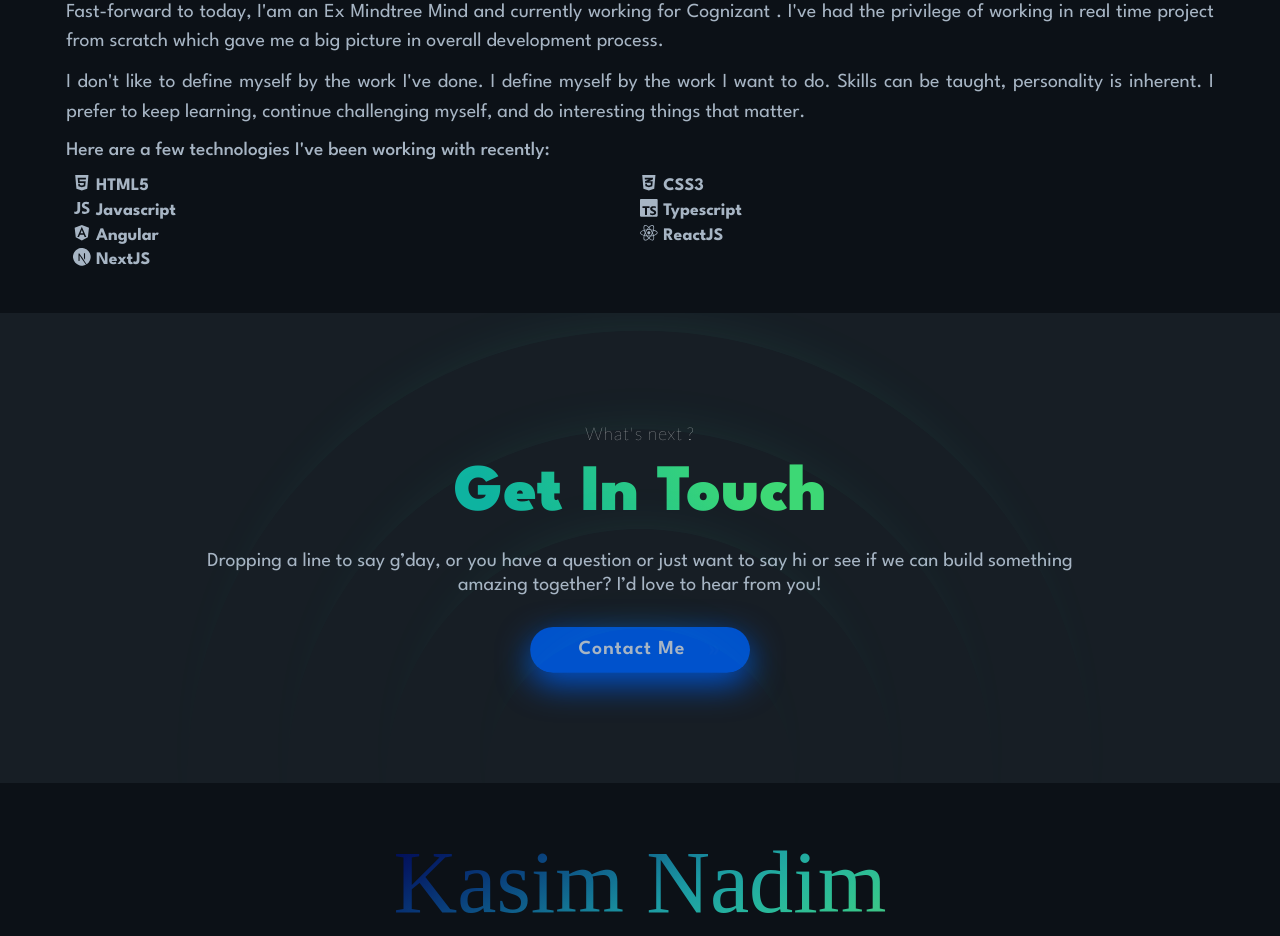
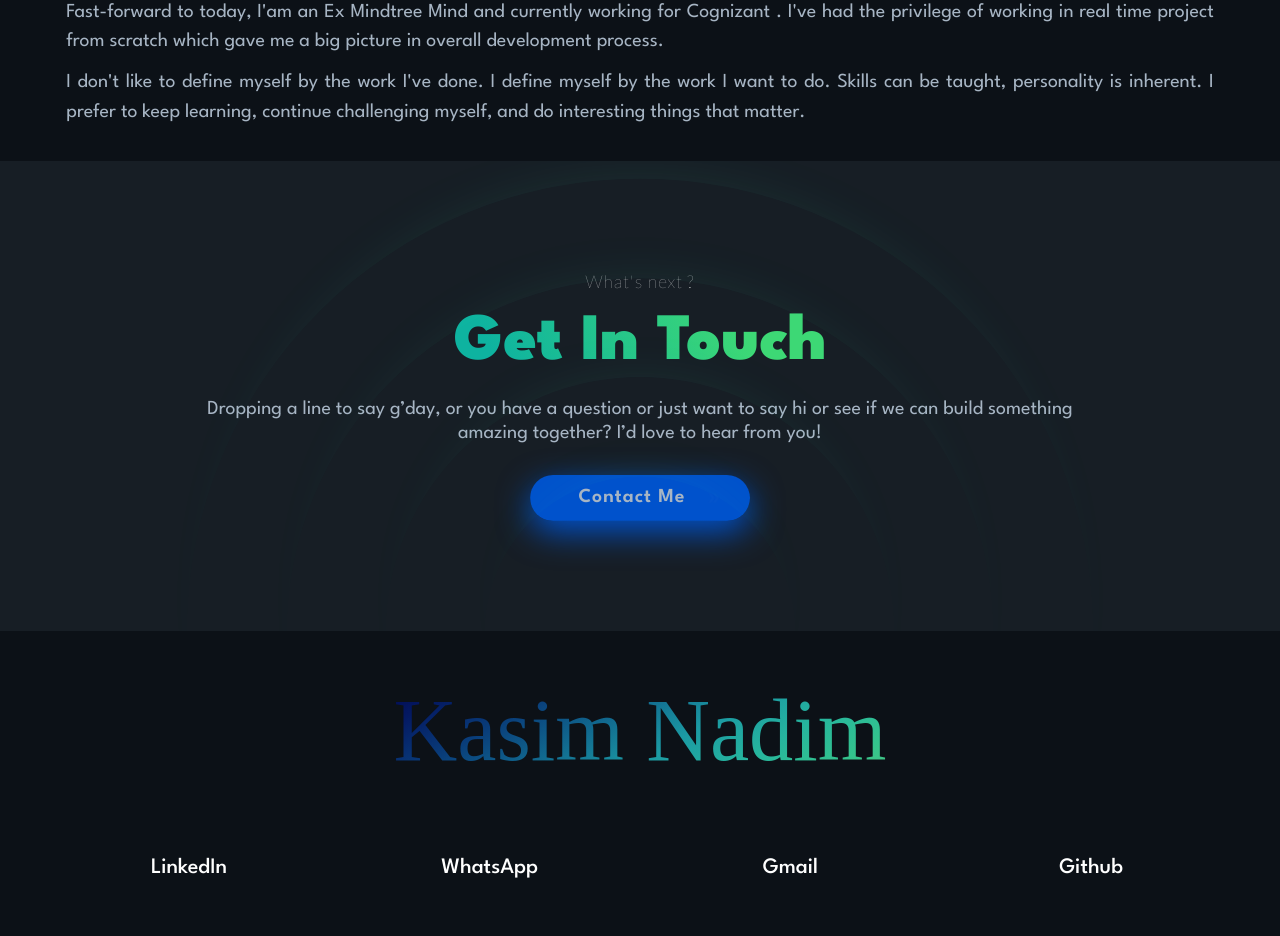
Before and after one commit to kasimnadim6/portfolio, a Next.js app: page / in a window 1280 px wide. Shown: the part 1080-2016 px from the top of the page. Built offline with nearby package versions, Linux system fonts and the light colour scheme; a web font is replaced by a local one.

Commit message:
technologies texts removed

```diff
--- a/components/About/About.module.scss
+++ b/components/About/About.module.scss
@@ -34,20 +34,6 @@
         text-decoration: none;
         font-weight: 500;
       }
-      .known-technologies {
-        ul {
-          padding: 0.6rem;
-          display: flex;
-          flex-wrap: wrap;
-          li {
-            list-style: none;
-            font-size: 1.6rem;
-            line-height: 1.4;
-            font-weight: bold;
-            width: 50%;
-          }
-        }
-      }
     }
   }
 }
--- a/components/About/About.tsx
+++ b/components/About/About.tsx
@@ -1,40 +1,6 @@
 import styles from './About.module.scss';
-import { FaHtml5, FaCss3Alt, FaAngular, FaReact } from 'react-icons/fa';
-import { IoLogoJavascript } from 'react-icons/io';
-import { SiTypescript, SiNextdotjs } from 'react-icons/si';
 
 const About = () => {
-  const technologies = [
-    {
-      name: 'HTML5',
-      icon: <FaHtml5 />,
-    },
-    {
-      name: 'CSS3',
-      icon: <FaCss3Alt />,
-    },
-    {
-      name: 'Javascript',
-      icon: <IoLogoJavascript />,
-    },
-    {
-      name: 'Typescript',
-      icon: <SiTypescript />,
-    },
-    {
-      name: 'Angular',
-      icon: <FaAngular />,
-    },
-    {
-      name: 'ReactJS',
-      icon: <FaReact />,
-    },
-
-    {
-      name: 'NextJS',
-      icon: <SiNextdotjs />,
-    },
-  ];
   return (
     <section id="about" className={styles.about}>
       <h2 className={styles.heading}>About Me</h2>
@@ -64,21 +30,6 @@ const About = () => {
             personality is inherent. I prefer to keep learning, continue
             challenging myself, and do interesting things that matter.
           </p>
-          <div className={styles['known-technologies']}>
-            <h3 className={styles['sub-heading']}>
-              Here are a few technologies I&apos;ve been working with recently:
-            </h3>
-            <ul>
-              {technologies.map((t) => (
-                <li key={t.name}>
-                  <span className="d-flex gap-2">
-                    {t.icon}
-                    {t.name}
-                  </span>
-                </li>
-              ))}
-            </ul>
-          </div>
         </div>
       </div>
     </section>
```
